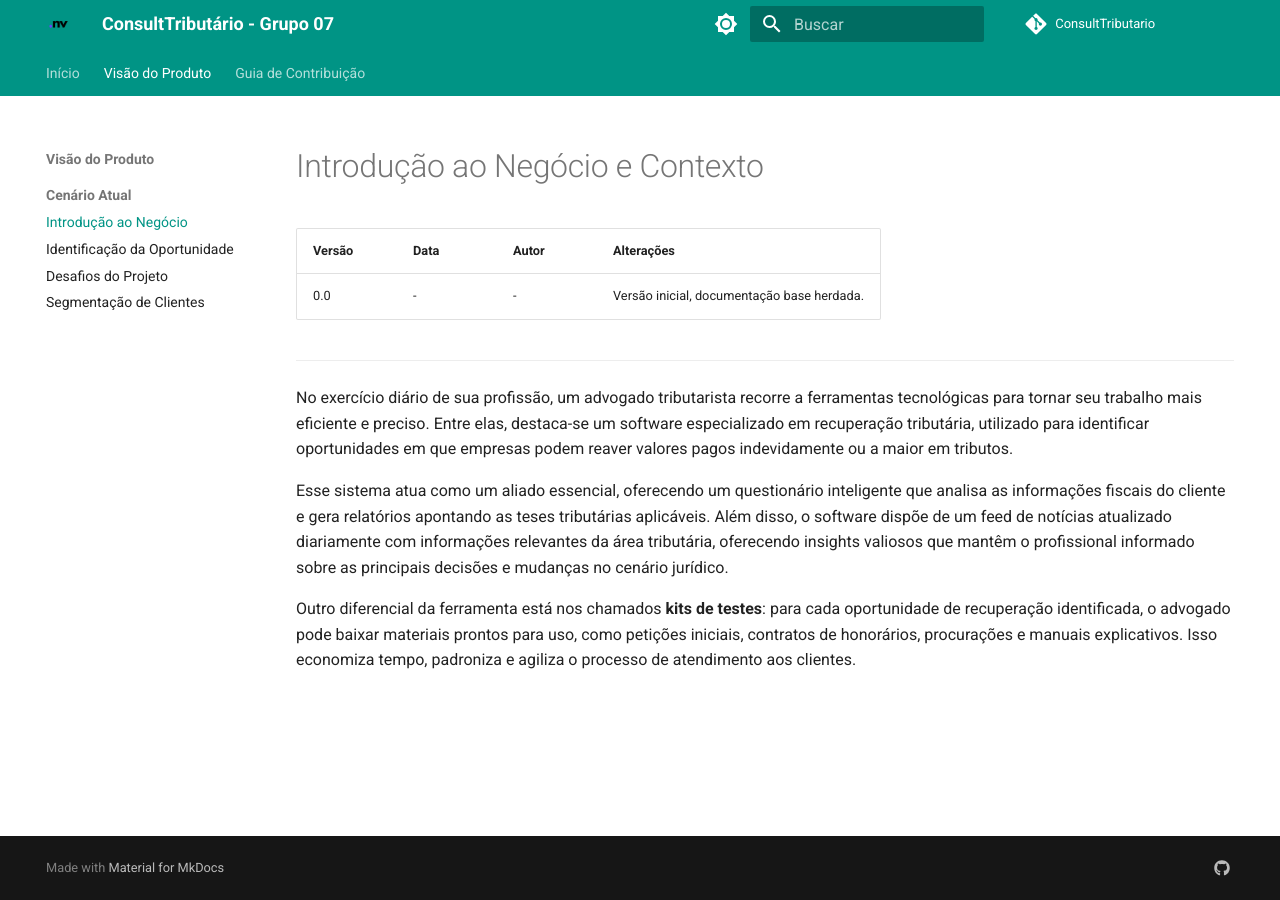
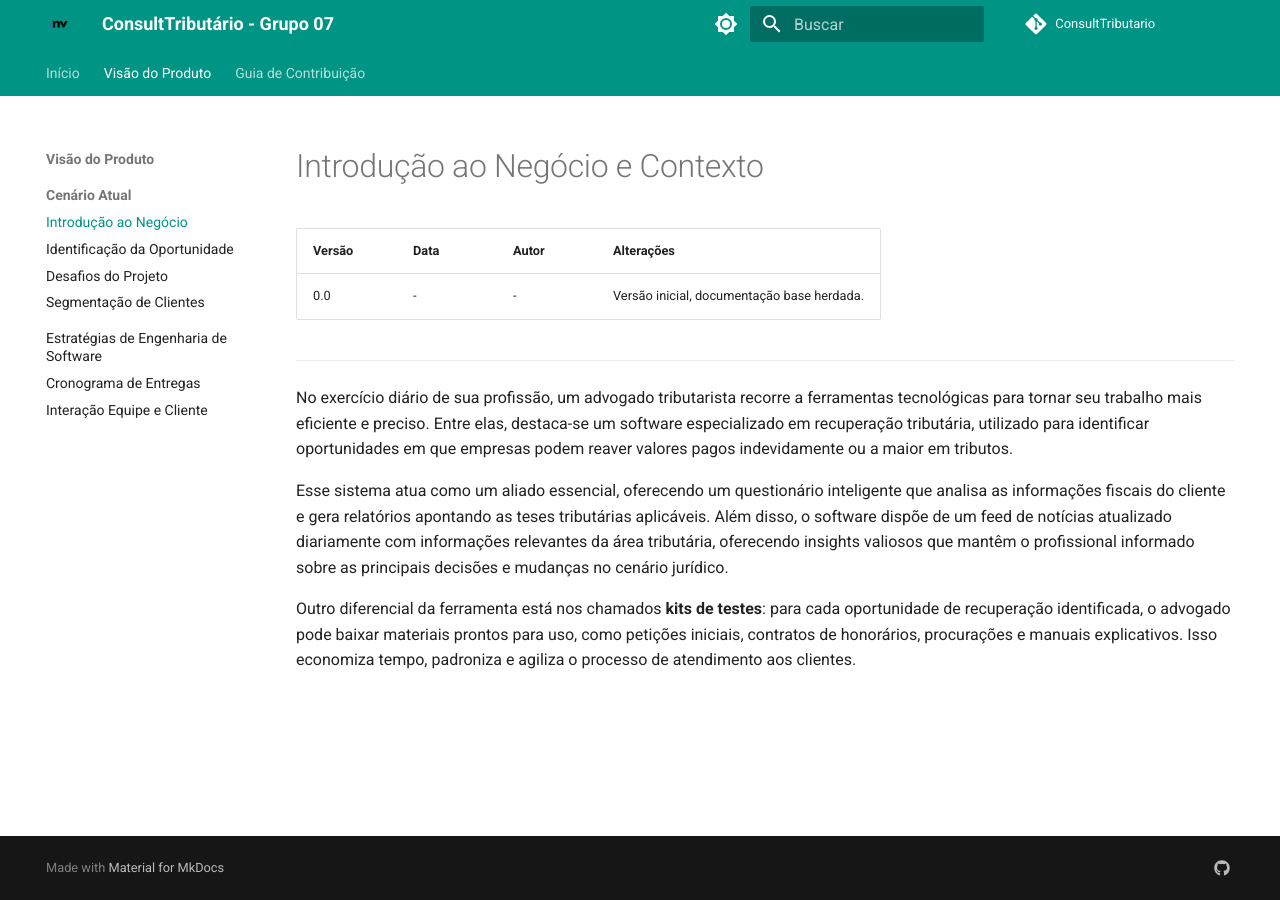
Before and after one commit to mdsreq-fga-unb/2025.1-T02-ConsultTributario, an MkDocs documentation site: the page built from docs/visao-produto/cenario-atual/introducao-negocio.md, in a window 1280 px wide. Built offline with MkDocs 1.6.1 and Material for MkDocs 9.7.7, drawn with Linux system fonts in a browser that asks for light colours; comment, search, counter and statistics services are not loaded.

Commit message:
Adicionando conteúdo

```diff
--- a/mkdocs.yml
+++ b/mkdocs.yml
@@ -66,9 +66,9 @@
     #     - Pesquisa de Mercado: visao-produto/solucao-proposta/pesquisa-mercado.md
     #     - Análise de Viabilidade: visao-produto/solucao-proposta/analise-viabilidade.md
     #     - Impacto da Solução: visao-produto/solucao-proposta/impacto-solucao.md
-    # - Estratégias de Engenharia de Software: visao-produto/estrategias-engenharia-software.md
-    # - Cronograma de Entregas: visao-produto/cronograma-entregas.md
-    # - Interação Equipe e Cliente: visao-produto/interacao-equipe-cliente.md
+    - Estratégias de Engenharia de Software: visao-produto/estrategias-engenharia-software.md
+    - Cronograma de Entregas: visao-produto/cronograma-entregas.md
+    - Interação Equipe e Cliente: visao-produto/interacao-equipe-cliente.md
     # - Engenharia de Requisitos: visao-produto/engenharia-requisitos.md
     # - Requisitos de Software: visao-produto/requisitos-software.md
     # - DoR e DoD: visao-produto/dor-dod.md
```
